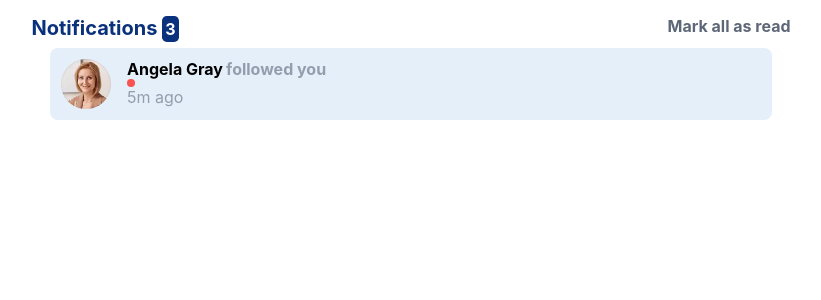
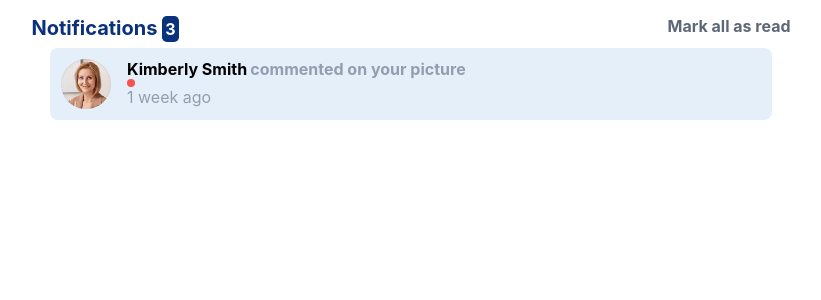
Before and after one commit to szczepanieceryk/Frontend-Mentor-Notifications-page, a React (Create React App) app: page / in a window 1280 px wide. Shown: the top 300 px of the page, without its empty margins (229-1050 px from the left). Built offline with nearby package versions, Linux system fonts and the light colour scheme.

Commit message:
Make SimpleNotificationComponent reusable

```diff
--- a/src/components/SimpleNotificationComponent.js
+++ b/src/components/SimpleNotificationComponent.js
@@ -1,25 +1,29 @@
 import "../styles/_SimpleNotificationComponent.scss";
-import userAvatar from "../images/avatar-angela-gray.webp";
 
-const SimpleNotificationComponent = () => {
+const SimpleNotificationComponent = ({
+  userThumbnail,
+  userName,
+  notification,
+  time,
+}) => {
   return (
-    <div className="simple-notification-component-wrapper">
+    <div className="simple-notification-component-wrapper active">
       <img
-        src={userAvatar}
+        src={userThumbnail}
         alt="user profile thumbnail"
         className="user-avatar-thumbnail"
       />
       <div className="notification-content">
         <div className="notification-info">
           <span className="user-name">
-            <strong>Angela Gray</strong>
+            <strong>{userName}</strong>
           </span>
           <span className="notification-message">
-            <strong>followed you</strong>
+            <strong>{notification}</strong>
           </span>
-          <div className="active-notification"></div>
+          <div className="active-notification active"></div>
         </div>
-        <span className="notification-time">5m ago</span>
+        <span className="notification-time">{time}</span>
       </div>
     </div>
   );
--- a/src/pages/NotificationPage.js
+++ b/src/pages/NotificationPage.js
@@ -1,7 +1,9 @@
 import SimpleNotificationComponent from "../components/SimpleNotificationComponent";
 import "../styles/_NotificationPage.scss";
+import userAvatar from "../images/avatar-angela-gray.webp";
 
 const NotificationPage = ({ notificationCount, setNotificationCount }) => {
+  const unActiveNotifications = [];
   const handleNotificationsClear = () => {
     setNotificationCount(0);
   };
@@ -20,7 +22,12 @@ const NotificationPage = ({ notificationCount, setNotificationCount }) => {
           <strong onClick={handleNotificationsClear}>Mark all as read</strong>
         </span>
       </div>
-      <SimpleNotificationComponent />
+      <SimpleNotificationComponent
+        userThumbnail={userAvatar}
+        userName="Kimberly Smith"
+        notification="commented on your picture"
+        time="1 week ago"
+      />
     </div>
   );
 };
--- a/src/styles/_SimpleNotificationComponent.scss
+++ b/src/styles/_SimpleNotificationComponent.scss
@@ -7,7 +7,9 @@
   display: flex;
   justify-content: flex-start;
   border-radius: 0.5em;
-  background-color: colors.$light-grayish-blue-1;
+  &.active {
+    background-color: colors.$light-grayish-blue-1;
+  }
   .user-avatar-thumbnail {
     width: 50px;
     height: 50px;
@@ -27,7 +29,9 @@
       width: 8px;
       height: 8px;
       border-radius: 50%;
-      background-color: colors.$red;
+      &.active {
+        background-color: colors.$red;
+      }
     }
     .notification-time {
       display: flex;
--- a/src/styles/style.css
+++ b/src/styles/style.css
@@ -10,6 +10,8 @@
   display: flex;
   justify-content: flex-start;
   border-radius: 0.5em;
+}
+.simple-notification-component-wrapper.active {
   background-color: hsl(211deg, 68%, 94%);
 }
 .simple-notification-component-wrapper .user-avatar-thumbnail {
@@ -31,6 +33,8 @@
   width: 8px;
   height: 8px;
   border-radius: 50%;
+}
+.simple-notification-component-wrapper .notification-content .active-notification.active {
   background-color: hsl(1deg, 90%, 64%);
 }
 .simple-notification-component-wrapper .notification-content .notification-time {
```
Also changed, not shown: 1 other file (tests, documents, lock files or other folders).
